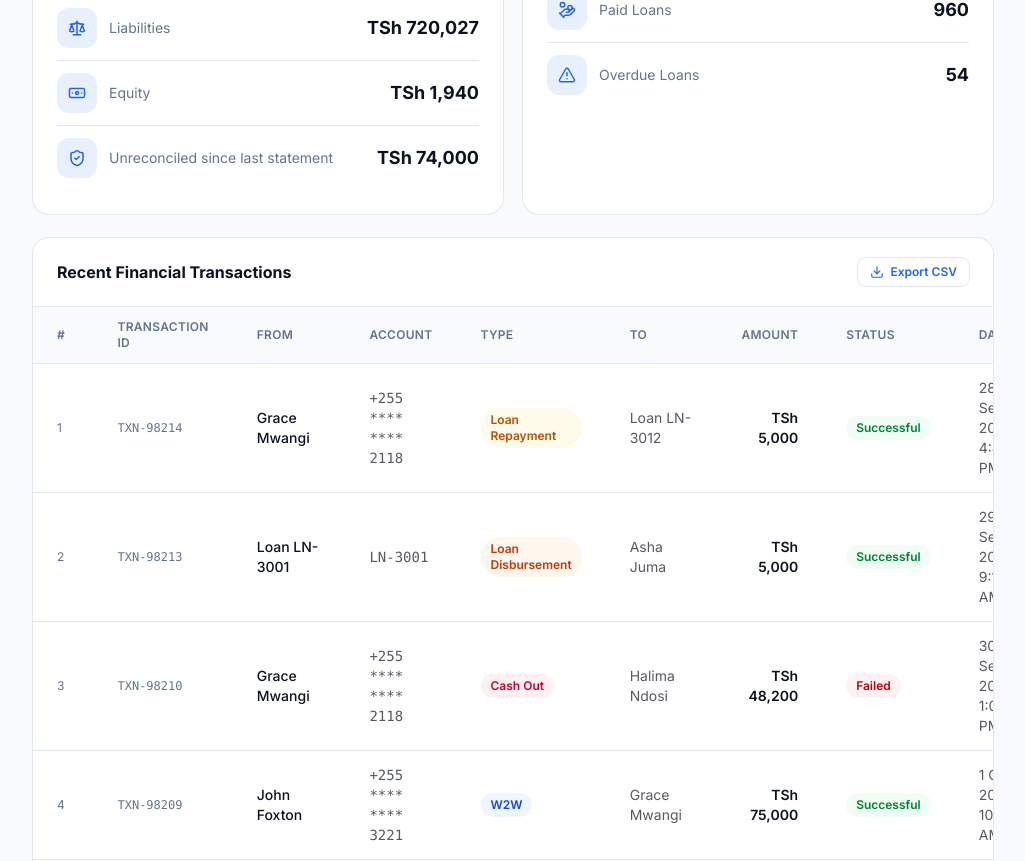
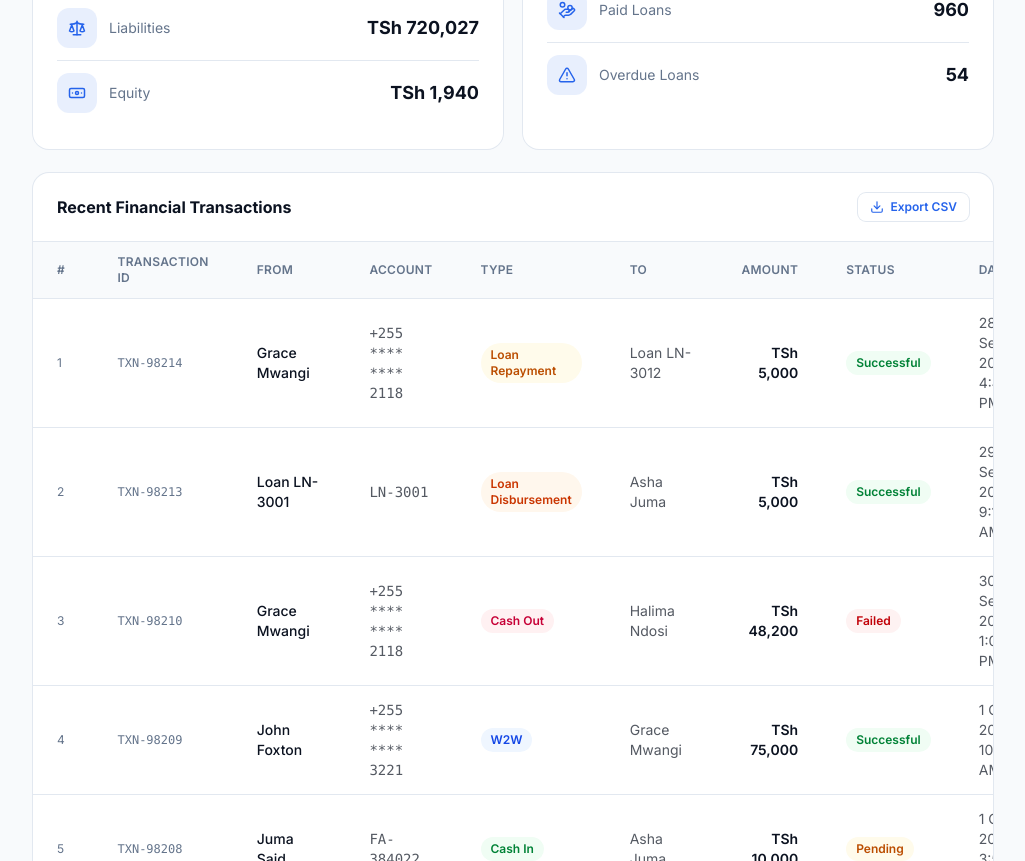
Before and after one commit to Abuu37/E-wallet-frontend, a React (Vite) app: page /dashboard in a window 1280 px wide. Shown: the part 1020-1881 px from the top of the page, without its empty margins (255-1280 px from the left). Built offline with nearby package versions, Linux system fonts and the light colour scheme.

Commit message:
chore: remove Reconciliation Difference indicator for now

```diff
--- a/src/features/overview/pages/Overview.tsx
+++ b/src/features/overview/pages/Overview.tsx
@@ -25,7 +25,6 @@ import {
   CalendarDays,
   ArrowDownRight,
   ArrowUpRight,
-  ShieldCheck,
 } from 'lucide-react'
 import type { LucideIcon } from 'lucide-react'
 import {
@@ -256,12 +255,6 @@ export default function Overview() {
   const emoneyLiabilities =
     balanceOf('2000') + balanceOf('2005') + balanceOf('2010') + balanceOf('2020')
   const companyEquity = balanceOf('4000') - balanceOf('5000')
-  // Loans Receivable also backs part of e-money liabilities (a disbursed loan is backed by the
-  // loan itself, not bank cash), so it belongs on the asset side of this check too.
-  const loansReceivable = balanceOf('1020')
-  const reconciliationDifference =
-    TRUST_ACCOUNT_BALANCE + loansReceivable - (emoneyLiabilities + companyEquity)
-  const isBalanced = Math.abs(reconciliationDifference) < 0.01
 
   // Total e-money the company is currently custodying for others: every customer's wallet
   // plus every cashier's float, combined — distinct from Company Equity above, which is money
@@ -459,11 +452,6 @@ export default function Overview() {
             />
             <PanelRow icon={Scale} label="Liabilities" value={currency(emoneyLiabilities)} />
             <PanelRow icon={Banknote} label="Equity" value={currency(companyEquity)} />
-            <PanelRow
-              icon={ShieldCheck}
-              label={isBalanced ? 'Reconciliation Difference' : 'Unreconciled since last statement'}
-              value={currency(reconciliationDifference)}
-            />
           </div>
         </div>
 
--- a/src/features/wallets/pages/CompanyWallet.tsx
+++ b/src/features/wallets/pages/CompanyWallet.tsx
@@ -1,4 +1,4 @@
-import { Landmark, Scale, HandCoins, Banknote, ShieldCheck } from 'lucide-react'
+import { Landmark, Scale, HandCoins, Banknote } from 'lucide-react'
 import StatCard from '../../../components/ui/StatCard'
 import TypeBadge from '../../../components/ui/TypeBadge'
 import {
@@ -47,20 +47,6 @@ export default function CompanyWallet() {
 
   const commissionPayable = balanceOf('2010')
 
-  // Loans Receivable is also a real asset backing part of e-money liabilities (a disbursed
-  // loan increases a customer's wallet, backed by the loan itself, not by bank cash) — it has
-  // to be on the asset side too, or this check misreports "unbalanced" the moment loan activity
-  // doesn't net to exactly zero.
-  const loansReceivable = balanceOf('1020')
-
-  // Assets (Trust Account + Loans Receivable) = Liabilities + Equity. Trust Account Balance is
-  // a snapshot as of RECONCILED_AT, not live, so a nonzero difference here is expected and
-  // correct whenever something has touched the Bank Account since that date — it means exactly
-  // that much activity hasn't shown up on a bank statement yet, not that money is missing.
-  const reconciliationDifference =
-    TRUST_ACCOUNT_BALANCE + loansReceivable - (emoneyLiabilities + equity)
-  const isBalanced = Math.abs(reconciliationDifference) < 0.01
-
   const byType = typeOrder.map((type) => {
     const rows = transactions.filter((tx) => tx.type === type && tx.status !== 'Failed')
     const count = rows.length
@@ -94,7 +80,7 @@ export default function CompanyWallet() {
         </p>
       </div>
 
-      <div className="grid grid-cols-1 gap-5 sm:grid-cols-2 xl:grid-cols-4">
+      <div className="grid grid-cols-1 gap-5 sm:grid-cols-2 xl:grid-cols-3">
         <StatCard
           icon={Landmark}
           tone="brand"
@@ -115,13 +101,6 @@ export default function CompanyWallet() {
           label="Equity (Retained Earnings)"
           value={currency(equity)}
           deltaLabel="Net revenue earned, not yet paid out"
-        />
-        <StatCard
-          icon={ShieldCheck}
-          tone={isBalanced ? 'positive' : 'negative'}
-          label="Reconciliation Difference"
-          value={currency(reconciliationDifference)}
-          deltaLabel={isBalanced ? 'Books are balanced' : 'Unreconciled activity since last statement'}
         />
       </div>
 
```
